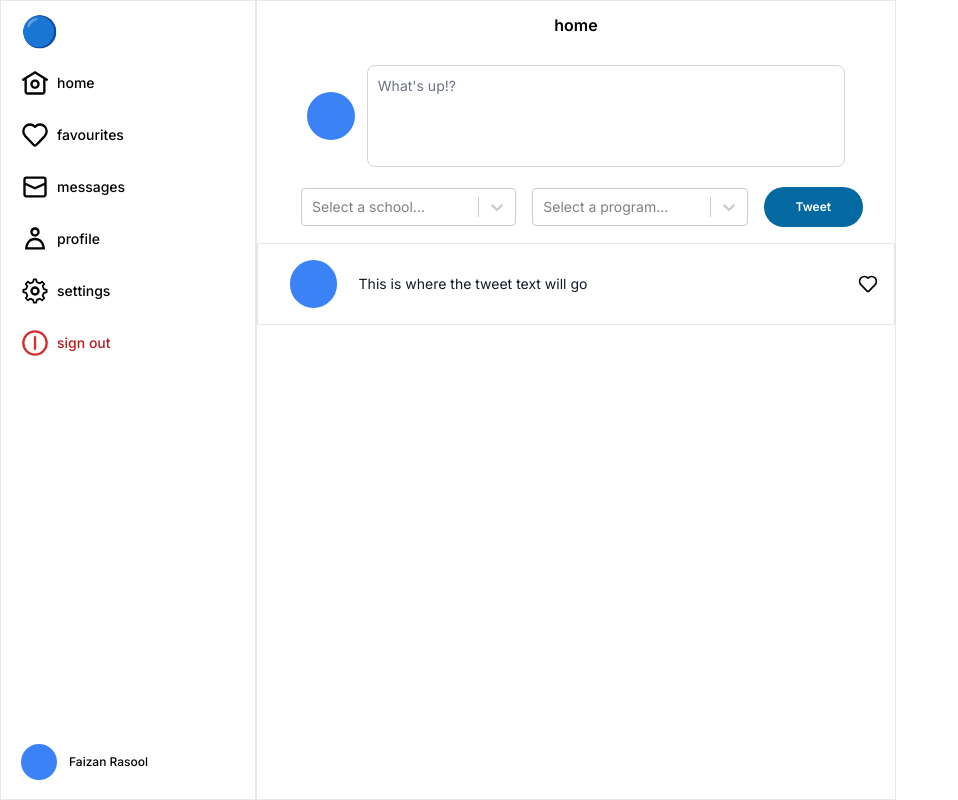
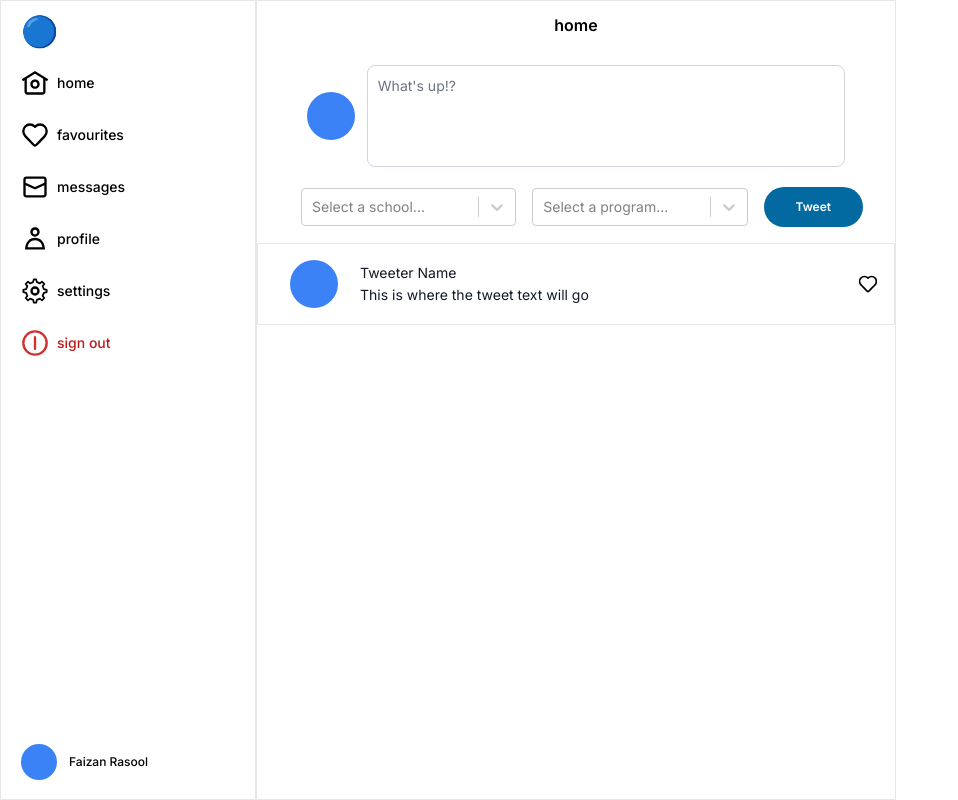
Before and after one commit to faizanraso/huddle, a Next.js app: page /home in a window 1280 px wide. Shown: the whole page, without its empty margins (0-958 px from the left). Built offline with nearby package versions, Linux system fonts and the light colour scheme; no server answers; the database is empty; sample sign-in values are in the browser's storage.

Commit message:
small change to tweet ui

```diff
--- a/package.json
+++ b/package.json
@@ -24,6 +24,7 @@
     "react": "18.2.0",
     "react-dom": "18.2.0",
     "react-select": "^5.7.3",
+    "swr": "^2.1.5",
     "tailwindcss": "3.3.2",
     "typescript": "5.0.4"
   },
--- a/src/components/home/tweet.tsx
+++ b/src/components/home/tweet.tsx
@@ -5,8 +5,15 @@ export default function Tweet() {
         <div className="h-12 w-12 rounded-full bg-blue-500 text-blue-500">
           .
         </div>
-        <div className="block w-10/12 resize-none rounded-lg p-2.5 text-sm text-gray-900 ">
-          <p>This is where the tweet text will go</p>
+        <div className="flex flex-col gap-y-0.5">
+          <div className="block w-10/12">
+            <p className="text-medium px-2.5 text-sm text-gray-900">
+              Tweeter Name
+            </p>
+          </div>
+          <div className="block w-full resize-none rounded-lg px-2.5 text-sm text-gray-900 ">
+            <p>This is where the tweet text will go</p>
+          </div>
         </div>
       </div>
       <div className="flex-coltext-xs flex text-black">
```
Also changed, not shown: 1 other file (tests, documents, lock files or other folders).
